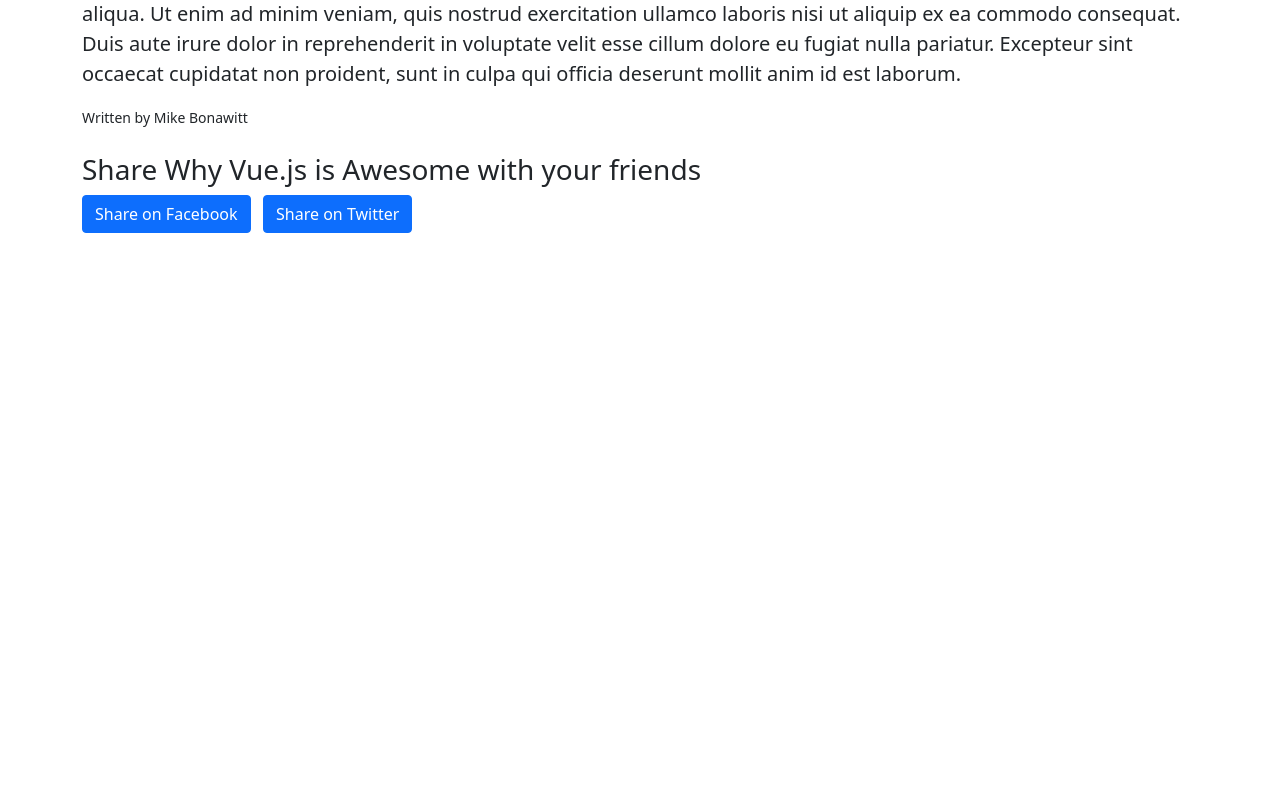
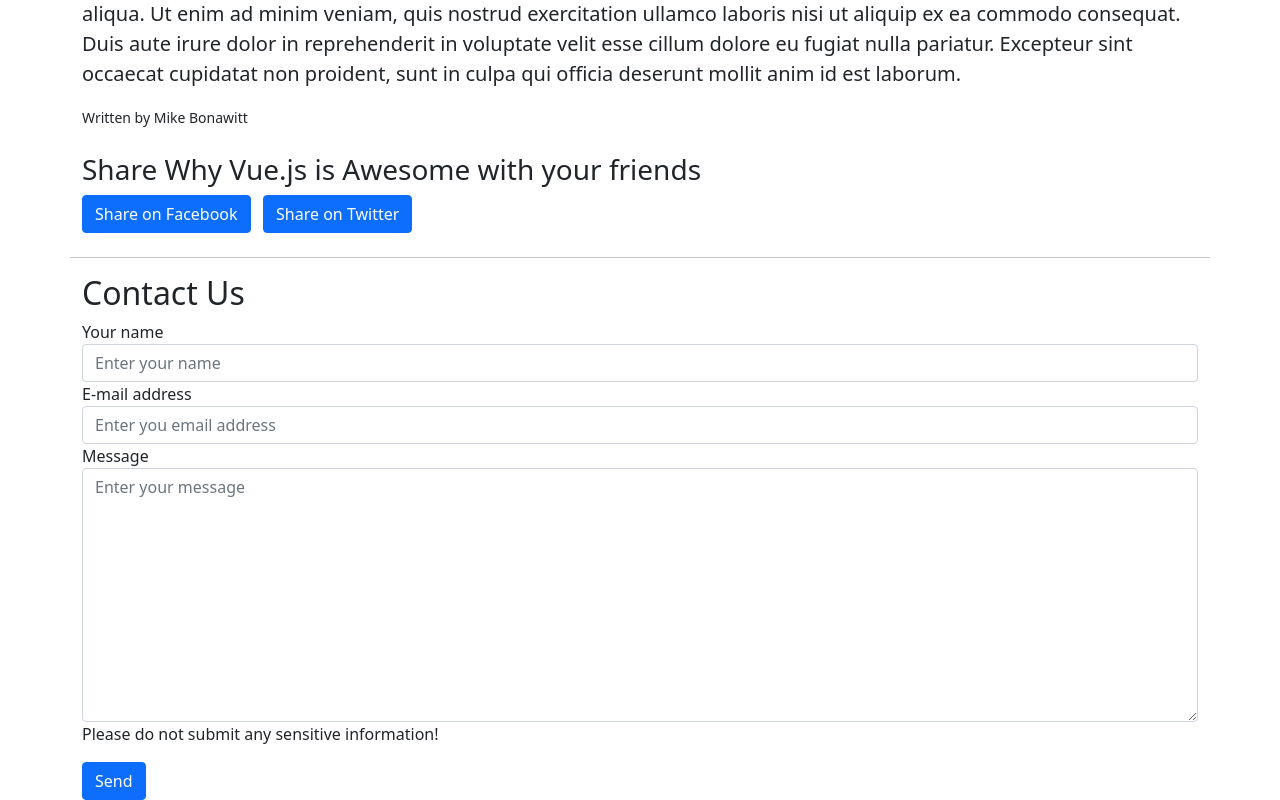
Before and after one commit to Michael-Bonawitt/Vue-Project, a Vue app: page / in a window 1280 px wide. Shown: the part 257-1057 px from the top of the page. Before the commit the page ends 800 px from the top, so only its background shows below. Built offline with nearby package versions, Linux system fonts and the light colour scheme.

Commit message:
Added slot element

```diff
--- a/src/App.vue
+++ b/src/App.vue
@@ -3,7 +3,12 @@
     <div class="row">
       <div class="col-xs-12"></div>
         <announcement></announcement>
-        <app-article></app-article>
+        <app-article>
+        </app-article>
+        <hr>
+        <app-contact>
+          <p>Please do not submit any sensitive information!</p>
+        </app-contact>
     </div>
   </div>
 </template>
--- /dev/null
+++ b/src/components/Contact.vue
@@ -0,0 +1,27 @@
+<template>
+    <div>
+        <h2>Contact Us</h2>
+        <form>
+            <div class="form-group">
+                <label for="yourName">Your name</label>
+                <input type="text" class="form-control" id="yourName" placeholder="Enter your name">
+            </div>
+            <div class="form-group">
+                <label for="emailAddress">E-mail address</label>
+                <input type="email" class="form-control" id="emailAddress" placeholder="Enter you email address"/>
+            </div>
+            <div class="form-group">
+                <label for="message">Message</label>
+                <textarea id="message" cols="30" rows="10" class="form-control" placeholder="Enter your message"/>
+            </div>
+            <slot></slot>
+            <button type="submit" class="btn btn-primary">Send</button>
+        </form>
+    </div>
+</template>
+
+<script>
+export default {
+
+}
+</script>
--- a/src/components/Social.vue
+++ b/src/components/Social.vue
@@ -2,7 +2,7 @@
     <div>
         <h3>Share {{ article.title }} with your friends</h3>
         <button class="btn btn-primary" @click="share('Facebook')">Share on Facebook</button> &nbsp;
-        <button class="btn btn-primary" @click="share('Twitter')">Share on Twitter</button>
+        <button class="btn btn-primary" @click="share('Twitter')">Share on Twitter</button><br><br>
 
     </div>
 </template>
--- a/src/main.js
+++ b/src/main.js
@@ -3,6 +3,7 @@ import App from './App.vue'
 import bootstrap from 'bootstrap/dist/css/bootstrap.css'
 import Announcement from './components/Announcement.vue'
 import Article from './components/Article.vue'
+import Contact from './components/Contact.vue'
 
 Vue.use(bootstrap);
 
@@ -10,6 +11,7 @@ export const eventBus = new Vue();
 
 Vue.component('announcement', Announcement);
 Vue.component('app-article', Article);
+Vue.component('app-contact', Contact);
 
 Vue.config.productionTip = false
 
```
Also changed, not shown: 1 other file (tests, documents, lock files or other folders).
